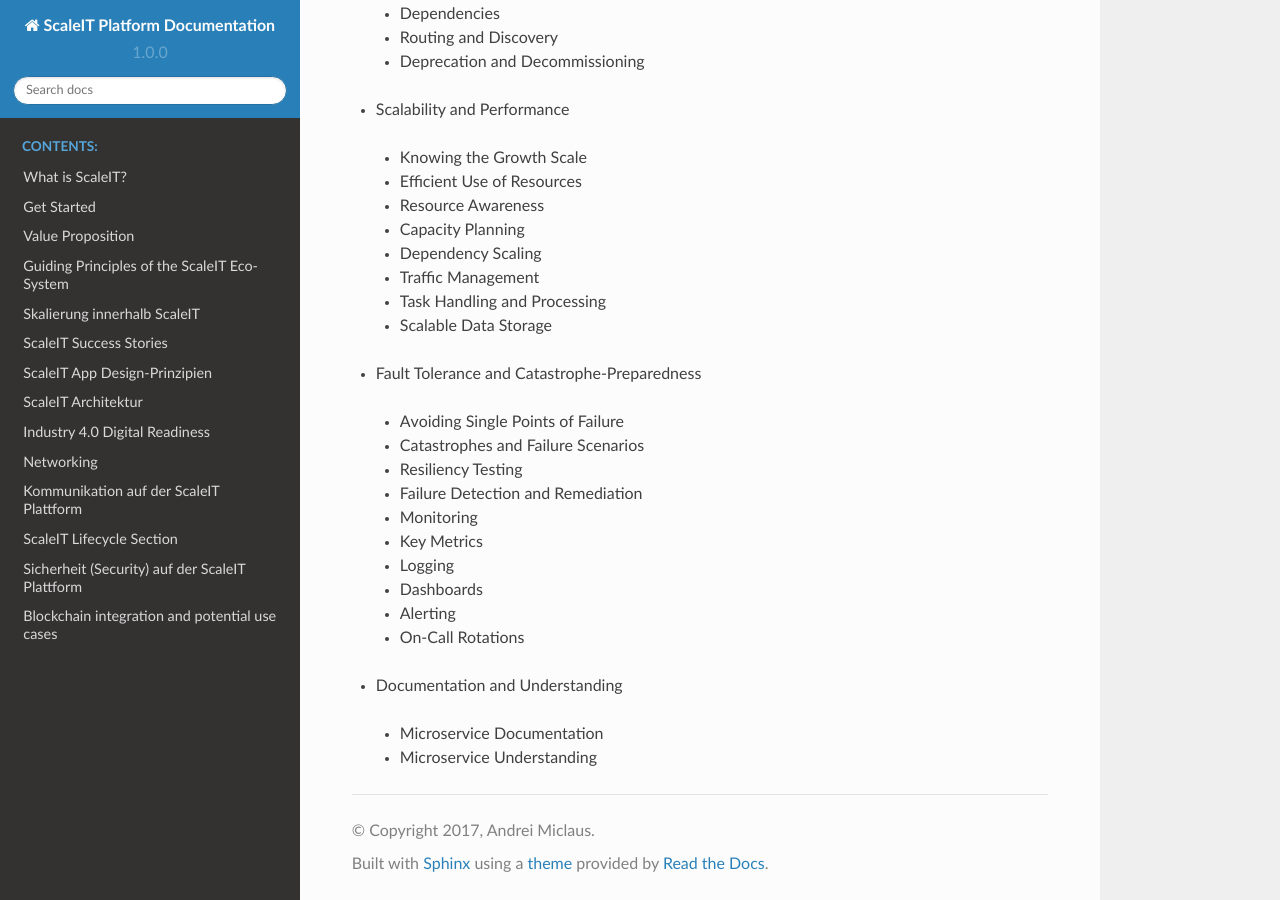
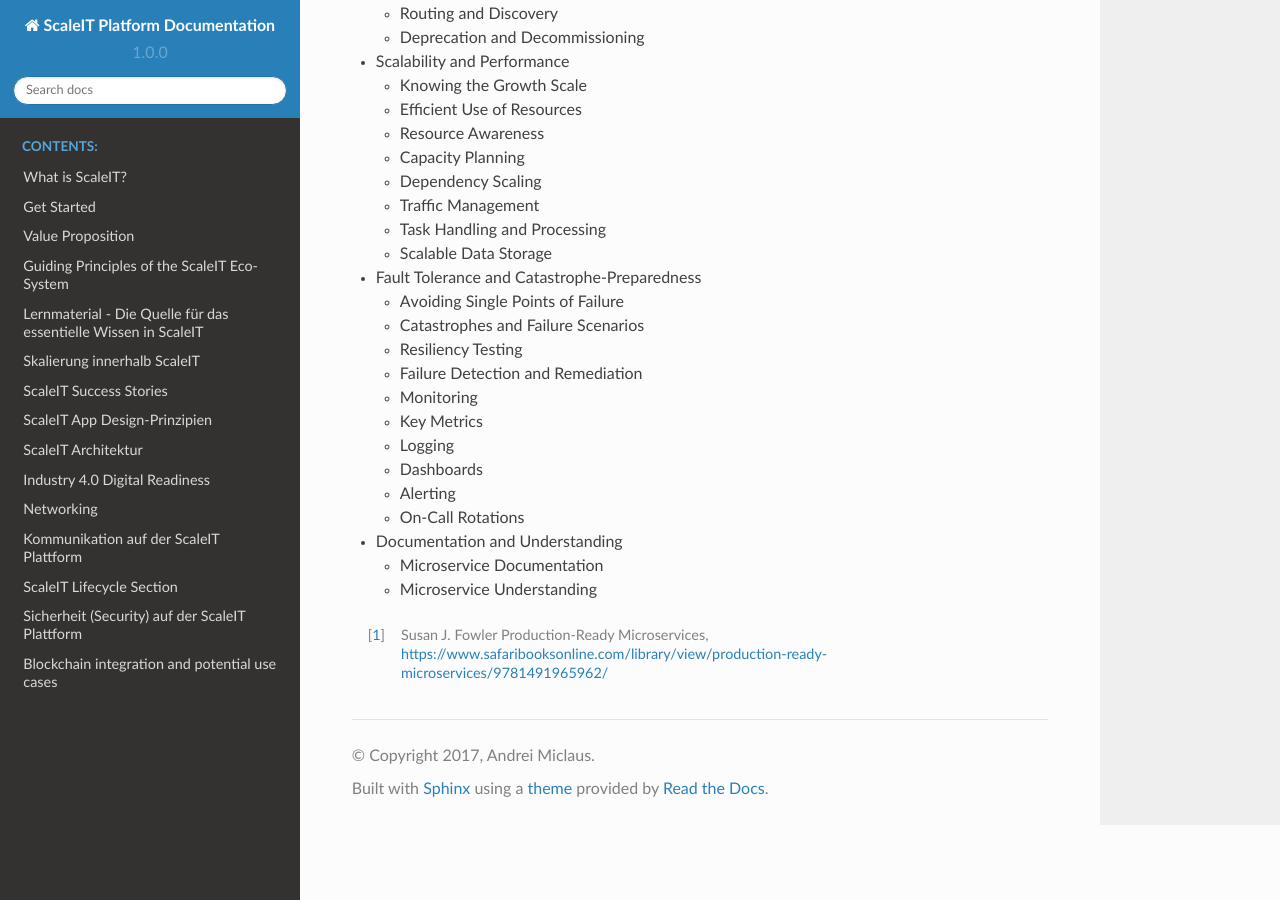
Before and after one commit to ScaleIT-Org/documentation, a Sphinx documentation site: the page built from source/engineering-readiness.rst, in a window 1280 px wide and 900 px high, scrolled down 1511 px. Built offline with Sphinx 7.4.7 and the Read the Docs theme 2.0.0, drawn with Linux system fonts in a browser that asks for light colours; some of the changed text lies outside the part shown.

```diff
--- a/source/appdesign.rst
+++ b/source/appdesign.rst
@@ -1,4 +1,5 @@
 .. _app design:
+
 ScaleIT App Design-Prinzipien
 =============================
 
--- a/source/engineering-readiness.rst
+++ b/source/engineering-readiness.rst
@@ -61,32 +61,42 @@ Production-Ready Service is ...
 B. Evaluate Your Microservice
 ++++++++++++++++++++++++++++++++++++
 
+
 * Stability and Reliability
- * The Development Cycle
- * The Deployment Pipeline
- * Dependencies
- * Routing and Discovery
- * Deprecation and Decommissioning
+
+  - The Development Cycle
+  - The Deployment Pipeline
+  - Dependencies
+  - Routing and Discovery
+  - Deprecation and Decommissioning
+
 * Scalability and Performance
- * Knowing the Growth Scale
- * Efficient Use of Resources
- * Resource Awareness
- * Capacity Planning
- * Dependency Scaling
- * Traffic Management
- * Task Handling and Processing
- * Scalable Data Storage
+
+  - Knowing the Growth Scale
+  - Efficient Use of Resources
+  - Resource Awareness
+  - Capacity Planning
+  - Dependency Scaling
+  - Traffic Management
+  - Task Handling and Processing
+  - Scalable Data Storage
+
 * Fault Tolerance and Catastrophe-Preparedness
- * Avoiding Single Points of Failure
- * Catastrophes and Failure Scenarios
- * Resiliency Testing
- * Failure Detection and Remediation
- * Monitoring
- * Key Metrics
- * Logging
- * Dashboards
- * Alerting
- * On-Call Rotations
+
+  - Avoiding Single Points of Failure
+  - Catastrophes and Failure Scenarios
+  - Resiliency Testing
+  - Failure Detection and Remediation
+  - Monitoring
+  - Key Metrics
+  - Logging
+  - Dashboards
+  - Alerting
+  - On-Call Rotations
+
 * Documentation and Understanding
- * Microservice Documentation
- * Microservice Understanding
+
+  - Microservice Documentation
+  - Microservice Understanding
+
+.. [#production_readiness] Susan J. Fowler Production-Ready Microservices, https://www.safaribooksonline.com/library/view/production-ready-microservices/9781491965962/
--- a/source/index.rst
+++ b/source/index.rst
@@ -40,6 +40,7 @@ Welcome to the ScaleIT Platform documentation!
    getstarted
    proposition
    philosophy
+   lernmaterial
    scalability
    success_stories
    appdesign
@@ -50,6 +51,7 @@ Welcome to the ScaleIT Platform documentation!
    lifecycles
    security
    blockchain
+
 
 
 TEST
--- a/source/x-readiness.rst
+++ b/source/x-readiness.rst
@@ -204,5 +204,3 @@ Why Not {PST, GMT, PDT, etc}? [#serverutc]_
 .. [#serverutc] An argument for UTC, http://yellerapp.com/posts/2015-01-12-the-worst-server-setup-you-can-make.html
 
 .. [#datePipe] Angular DatePipe, https://angular.io/api/common/DatePipe
-
-.. [#production_readiness] Susan J. Fowler Production-Ready Microservices, https://www.safaribooksonline.com/library/view/production-ready-microservices/9781491965962/
```
Also changed, not shown: other parts of source/appdesign.rst (+2 -0 lines), source/PAGE_SKELETON.rst (added, +63 -0 lines), source/eco-readiness.rst (+31 -6 lines), source/lernmaterial.rst (added, +68 -0 lines), source/security.rst (+24 -0 lines), source/img/AppLevel.png (added), source/img/pillars_of_knowledge.svg (added), 1 other file.
